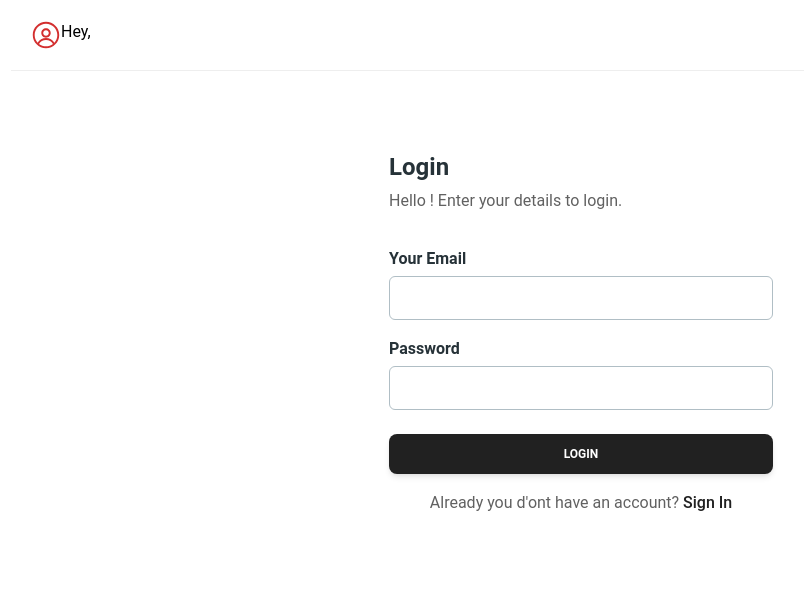
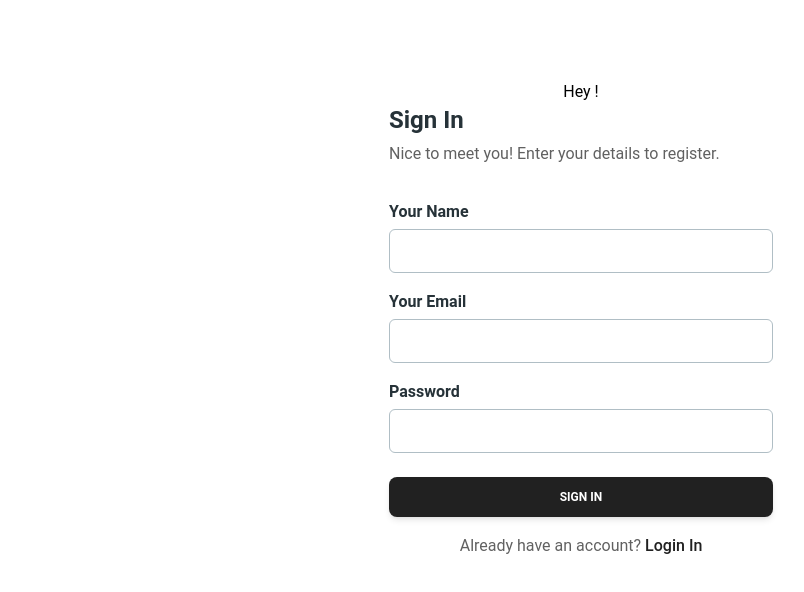
Before and after one commit to DoinaToderici/Typescript_app, a React (Vite) app: page / in a window 1280 px wide. Both pictures are taken after a click on the link "Sign In". Shown: the top 592 px of the page, without its empty margins (59-863 px from the left). Built offline with nearby package versions, Linux system fonts and the light colour scheme; data requests are answered from the project's data file.

Commit message:
✨ Create navigation undes LoginForm and SignInForm

```diff
--- a/src/App.tsx
+++ b/src/App.tsx
@@ -1,13 +1,13 @@
-import Home from "./assets/pages/home/Home.tsx";
-import Nav from "./components/reusable/Nav.tsx";
+// import Home from "./assets/pages/home/Home.tsx";
+// import Nav from "./components/reusable/Nav.tsx";
 
-function App() {
-  return (
-    <div className="container mx-auto">
-      <Nav />
-      <Home />
-    </div>
-  );
-}
+// function App() {
+//   return (
+//     <>
+//       <Nav />
+//       <Home />
+//     </>
+//   );
+// }
 
-export default App;
+// export default App;
--- /dev/null
+++ b/src/assets/pages/Dashboard.tsx
@@ -0,0 +1,5 @@
+import React from "react";
+
+export default function Dashboard() {
+  return <div>Dashboard</div>;
+}
--- a/src/assets/pages/home/Home.tsx
+++ b/src/assets/pages/home/Home.tsx
@@ -1,12 +1,16 @@
-import React from "react";
+import { useContext } from "react";
 import { LoginForm } from "../../../components/LoginForm";
 import { SignInForm } from "../../../components/SignInForm";
+import { appContext } from "../../../context/appContext";
 
 export default function Home() {
+  const { componentToDisplay } = useContext(appContext);
+
   return (
     <div className="home flex justify-center items-center">
       <div className="form-connection py-20">
-        <LoginForm />
+        <h1 className="text-center">Hey !</h1>
+        {componentToDisplay === "login" ? <LoginForm /> : <SignInForm />}
       </div>
     </div>
   );
--- a/src/components/LoginForm.tsx
+++ b/src/components/LoginForm.tsx
@@ -2,6 +2,7 @@ import { Card, Button, Typography } from "@material-tailwind/react";
 import { InputField } from "./reusable/Input";
 import { ChangeEvent, FormEvent, useContext, useState } from "react";
 import { appContext } from "../context/appContext";
+import { useNavigate } from "react-router-dom";
 
 type loginDataType = {
   email: string;
@@ -9,8 +10,10 @@ type loginDataType = {
 };
 
 export function LoginForm() {
-  const { emptyUserData, loginUser } = useContext(appContext);
+  const { emptyUserData, loginUser, setComponentToDisplay } =
+    useContext(appContext);
   const [formData, setFormData] = useState<loginDataType>(emptyUserData);
+  const navigate = useNavigate();
 
   const handleChange = (e: ChangeEvent<HTMLInputElement>) => {
     e.preventDefault();
@@ -20,6 +23,9 @@ export function LoginForm() {
   const handleSubmit = (e: FormEvent<HTMLFormElement>) => {
     e.preventDefault();
     loginUser(formData);
+    // if (userConnected) {
+    //   navigate("/dashboard");
+    // }
   };
 
   return (
@@ -56,7 +62,12 @@ export function LoginForm() {
         </Button>
         <Typography color="gray" className="mt-4 text-center font-normal">
           Already you d'ont have an account?{" "}
-          <a href="#" className="font-medium text-gray-900">
+          <a
+            className="font-medium text-gray-900 cursor-pointer"
+            onClick={() => {
+              setComponentToDisplay("signin");
+            }}
+          >
             Sign In
           </a>
         </Typography>
--- a/src/components/SignInForm.tsx
+++ b/src/components/SignInForm.tsx
@@ -9,12 +9,15 @@ import {
   useState,
 } from "react";
 import { appContext } from "../context/appContext";
+import { useNavigate } from "react-router-dom";
 
 export function SignInForm() {
-  const { emptyUserData, registrationUser } = useContext(appContext);
+  const { emptyUserData, registrationUser, setComponentToDisplay } =
+    useContext(appContext);
   const [formData, setFormData] = useState<Object>(emptyUserData);
   const registrationForm: MutableRefObject<any> = useRef();
   const form: HTMLFormElement = registrationForm.current;
+  const navigate = useNavigate();
 
   const handleChange = (e: ChangeEvent<HTMLInputElement>) => {
     e.preventDefault();
@@ -26,6 +29,9 @@ export function SignInForm() {
     if (formData !== emptyUserData) {
       registrationUser(formData);
       form.reset();
+      // if (userConnected) {
+      //   navigate("/dashboard");
+      // }
     }
   };
 
@@ -71,7 +77,12 @@ export function SignInForm() {
         </Button>
         <Typography color="gray" className="mt-4 text-center font-normal">
           Already have an account?{" "}
-          <a href="#" className="font-medium text-gray-900">
+          <a
+            onClick={() => {
+              setComponentToDisplay("login");
+            }}
+            className="font-medium text-gray-900 cursor-pointer"
+          >
             Login In
           </a>
         </Typography>
--- a/src/context/appContext.tsx
+++ b/src/context/appContext.tsx
@@ -1,4 +1,4 @@
-import { createContext } from "react";
+import { createContext, useState } from "react";
 import { useUser } from "../hooks/useUser";
 
 const emptyUserData = {
@@ -17,7 +17,8 @@ export const appContext = createContext<any>({
 
 // create provider context function()
 export const AppProvider = ({ children }: any) => {
-  const { user, setUser, users, registrationUser, loginUser } = useUser(0);
+  const { user, setUser, users, registrationUser, loginUser } = useUser();
+  const [componentToDisplay, setComponentToDisplay] = useState<String>("login");
   return (
     <appContext.Provider
       value={{
@@ -27,6 +28,8 @@ export const AppProvider = ({ children }: any) => {
         users,
         registrationUser,
         loginUser,
+        componentToDisplay,
+        setComponentToDisplay,
       }}
     >
       {children}
--- a/src/hooks/useUser.tsx
+++ b/src/hooks/useUser.tsx
@@ -38,14 +38,14 @@ export const useUser = () => {
       const data = JSON.parse(connectedUser);
       setUser(data);
     } else {
-      console.log("La clé n'existe pas dans le localStorage");
+      console.log("Not user in localStorage");
     }
   }, []);
 
   // get all users from DB
   useEffect(() => {
     axios
-      .get("http://localhost:8000/users")
+      .get("http://localhost:3000/users")
       .then(function (response) {
         setUsers(response.data);
       })
@@ -56,7 +56,7 @@ export const useUser = () => {
 
   const registrationUser = (data: any) => {
     axios
-      .post("http://localhost:8000/users", data)
+      .post("http://localhost:3000/users", data)
       .then(function () {
         localStorage.setItem("user", JSON.stringify(data));
       })
@@ -67,10 +67,10 @@ export const useUser = () => {
   const loginUser = (userToConnect: any) => {
     users.map((userDb) => {
       if (userDb.email === userToConnect.email) {
-        setUser(userDb);
         localStorage.setItem("user", JSON.stringify(userDb));
+        return;
       } else {
-        console.log("this user not faund");
+        console.log("This user is not registered in DB");
       }
     });
   };
--- a/src/main.tsx
+++ b/src/main.tsx
@@ -1,10 +1,25 @@
 import ReactDOM from "react-dom/client";
-import App from "./App.tsx";
 import "./styles/index.css";
 import { AppProvider } from "./context/appContext.tsx";
+import { createBrowserRouter, RouterProvider } from "react-router-dom";
+import Home from "./assets/pages/home/Home.tsx";
+import Dashboard from "./assets/pages/Dashboard.tsx";
+
+const router = createBrowserRouter([
+  {
+    path: "/",
+    element: <Home />,
+  },
+  {
+    path: "/dashboard",
+    element: <Dashboard />,
+  },
+]);
 
 ReactDOM.createRoot(document.getElementById("root") as HTMLElement).render(
   <AppProvider>
-    <App />
+    <div className="container mx-auto">
+      <RouterProvider router={router} />
+    </div>
   </AppProvider>
 );
```
